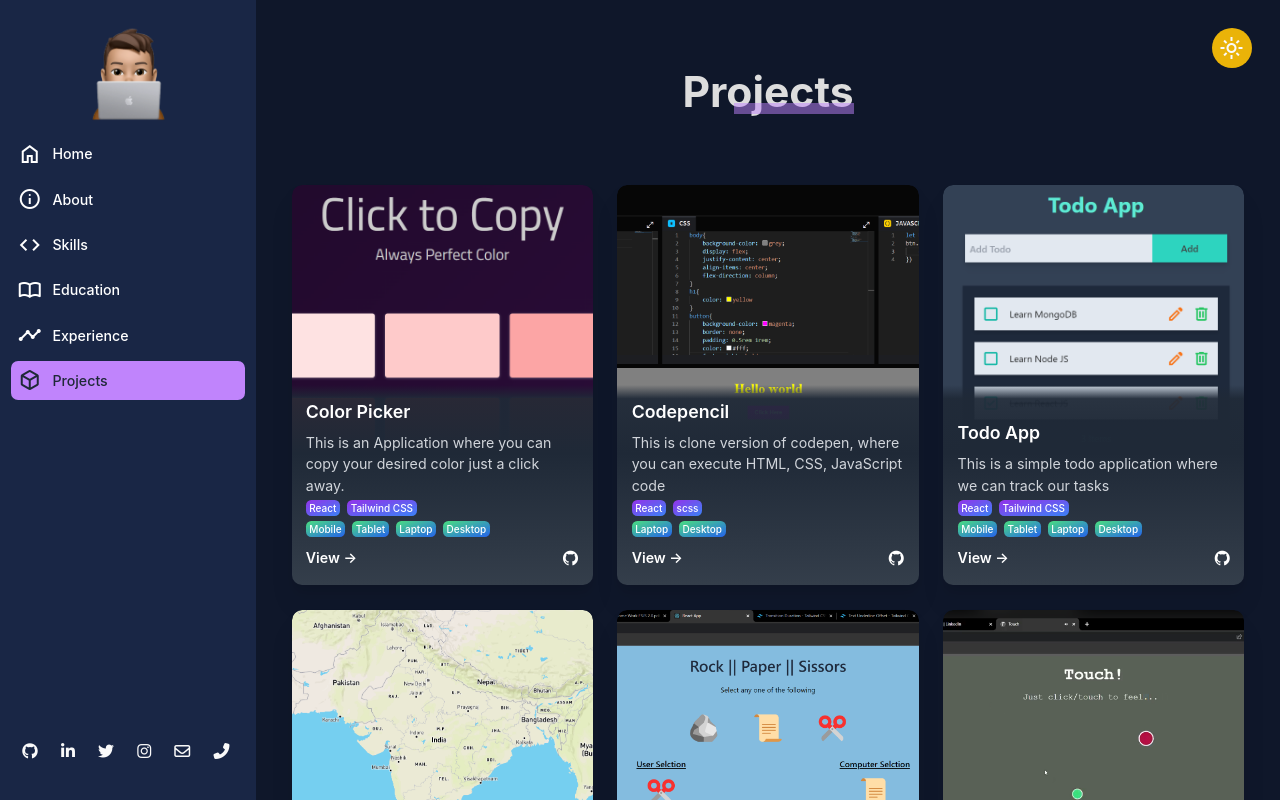
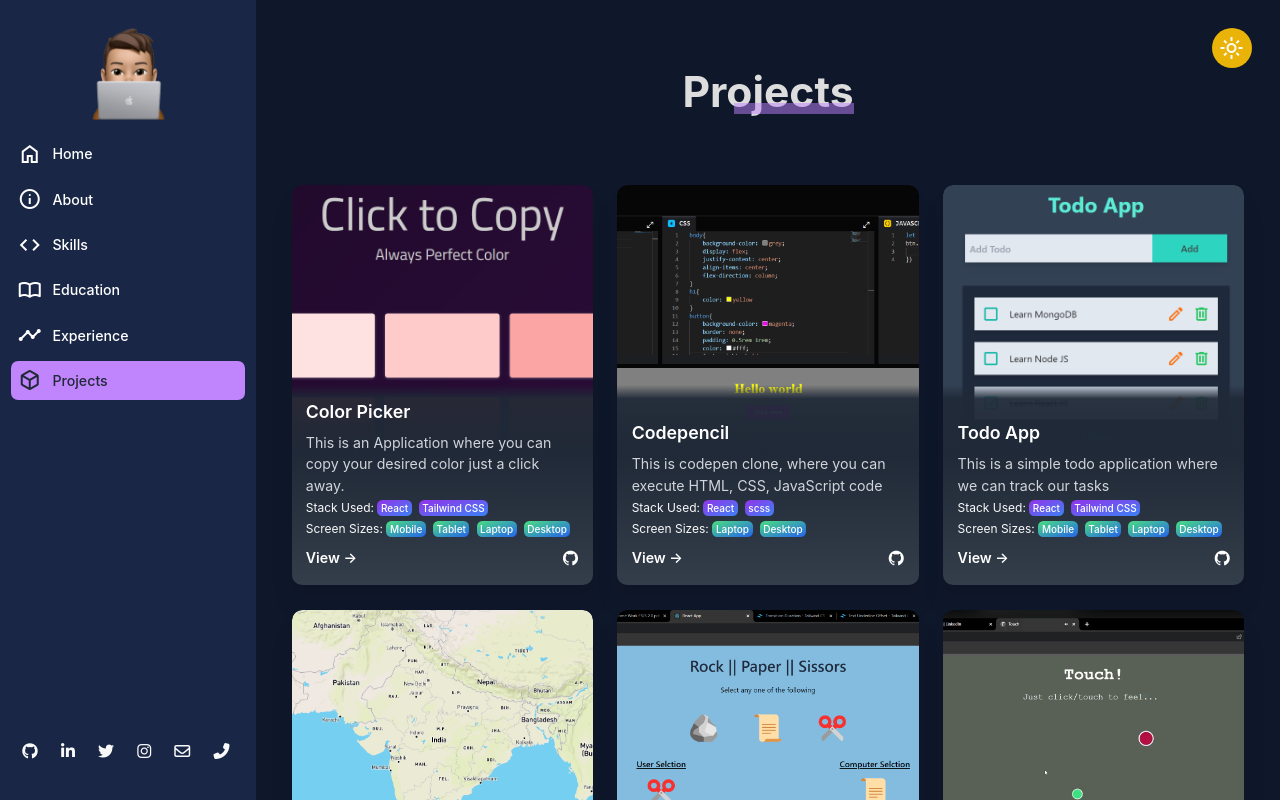
Before and after one commit to visshnnu-tejaa-98/portfoliov2, a React (Create React App) app: page /projects in a window 1280 px wide. Built offline with nearby package versions, Linux system fonts and the light colour scheme.

Commit message:
Modify project description

```diff
--- a/src/components/Projects.js
+++ b/src/components/Projects.js
@@ -42,6 +42,7 @@ export const Projects = () => {
                 </h1>
                 <p className="text-gray-300 mt-2">{detail.description}</p>
                 <div>
+                  <span className="text-[12px] text-inherit">Stack Used: </span>
                   {detail.stack.map((item) => (
                     <span className="text-white bg-gradient-to-br from-purple-600 to-blue-500 hover:bg-gradient-to-bl focus:ring-4 focus:outline-none focus:ring-blue-300 dark:focus:ring-blue-800 font-medium rounded-md px-1 py-0.5 text-center mr-2 mb-2 text-[10px]">
                       {item}
@@ -49,6 +50,9 @@ export const Projects = () => {
                   ))}
                 </div>
                 <div>
+                  <span className="text-[12px] text-inherit mr-1">
+                    Screen Sizes:
+                  </span>
                   {detail.screenType.map((item) => (
                     <span className="text-white bg-gradient-to-br from-green-400 to-blue-600 hover:bg-gradient-to-bl focus:ring-4 focus:outline-none focus:ring-green-200 dark:focus:ring-green-800 font-medium rounded-md px-1 py-0.5 text-center mr-2 mb-2 text-[10px]">
                       {item}
--- a/src/utils/projectDetails.js
+++ b/src/utils/projectDetails.js
@@ -47,7 +47,7 @@ export const ProjectDetails = [
     name: "Codepencil",
     category: [frontEnd, react],
     description:
-      "This is clone version of codepen, where you can execute HTML, CSS, JavaScript code",
+      "This is codepen clone, where you can execute HTML, CSS, JavaScript code",
     stack: [react, scss],
     screenType: [laptop, desktop],
     image: codepencil,
@@ -90,8 +90,7 @@ export const ProjectDetails = [
   {
     name: "Touch",
     category: [Vanella],
-    description:
-      "This is an application which generates sound and leaves a position where you clicked the screen and vanishes",
+    description: "This is an application which will interacts to your clicks",
     stack: [HTML, CSS, JS],
     screenType: [mobile, tablet, laptop, desktop],
     image: touch,
```
